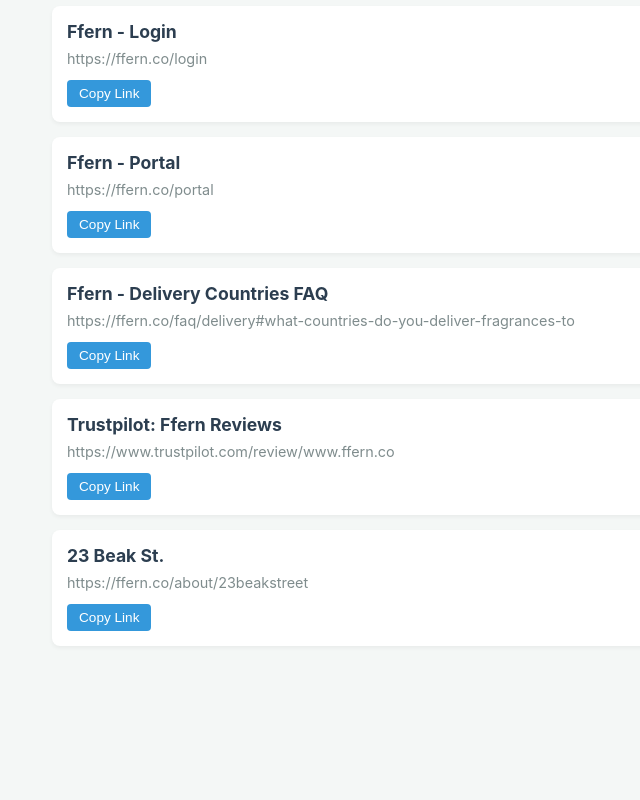
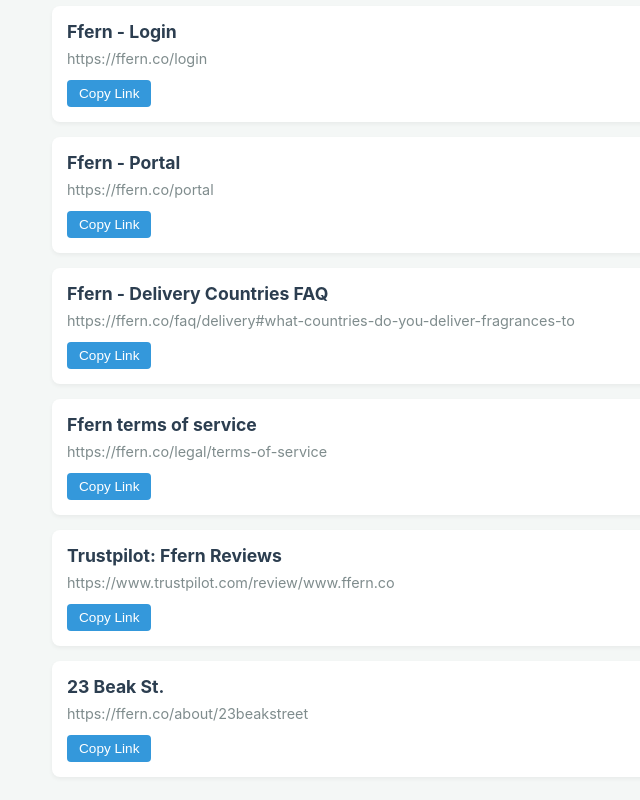
Before and after one commit to rickyybarritatp-code/my-links, a plain HTML site: page index.html in a window 1280 px wide. Shown: the part 685-1485 px from the top of the page, without its empty margins (288-928 px from the left). Before the commit the page ends 1406 px from the top, so only its background shows below. Drawn offline with Linux system fonts and the light colour scheme.

Commit message:
index.html

```diff
--- a/index.html
+++ b/index.html
@@ -126,6 +126,14 @@
     </div>
 
     <div class="link-card">
+        <div class="link-title">Ffern terms of service</div>
+        <a class="link-url" href="https://ffern.co/legal/terms-of-service" target="_blank">https://ffern.co/legal/terms-of-service</a>
+        <div class="actions">
+            <button onclick="copyToClipboard('https://ffern.co/legal/terms-of-service', this)">Copy Link</button>
+        </div>
+    </div>
+
+    <div class="link-card">
         <div class="link-title">Trustpilot: Ffern Reviews</div>
         <a class="link-url" href="https://www.trustpilot.com/review/www.ffern.co" target="_blank">https://www.trustpilot.com/review/www.ffern.co</a>
         <div class="actions">
```
